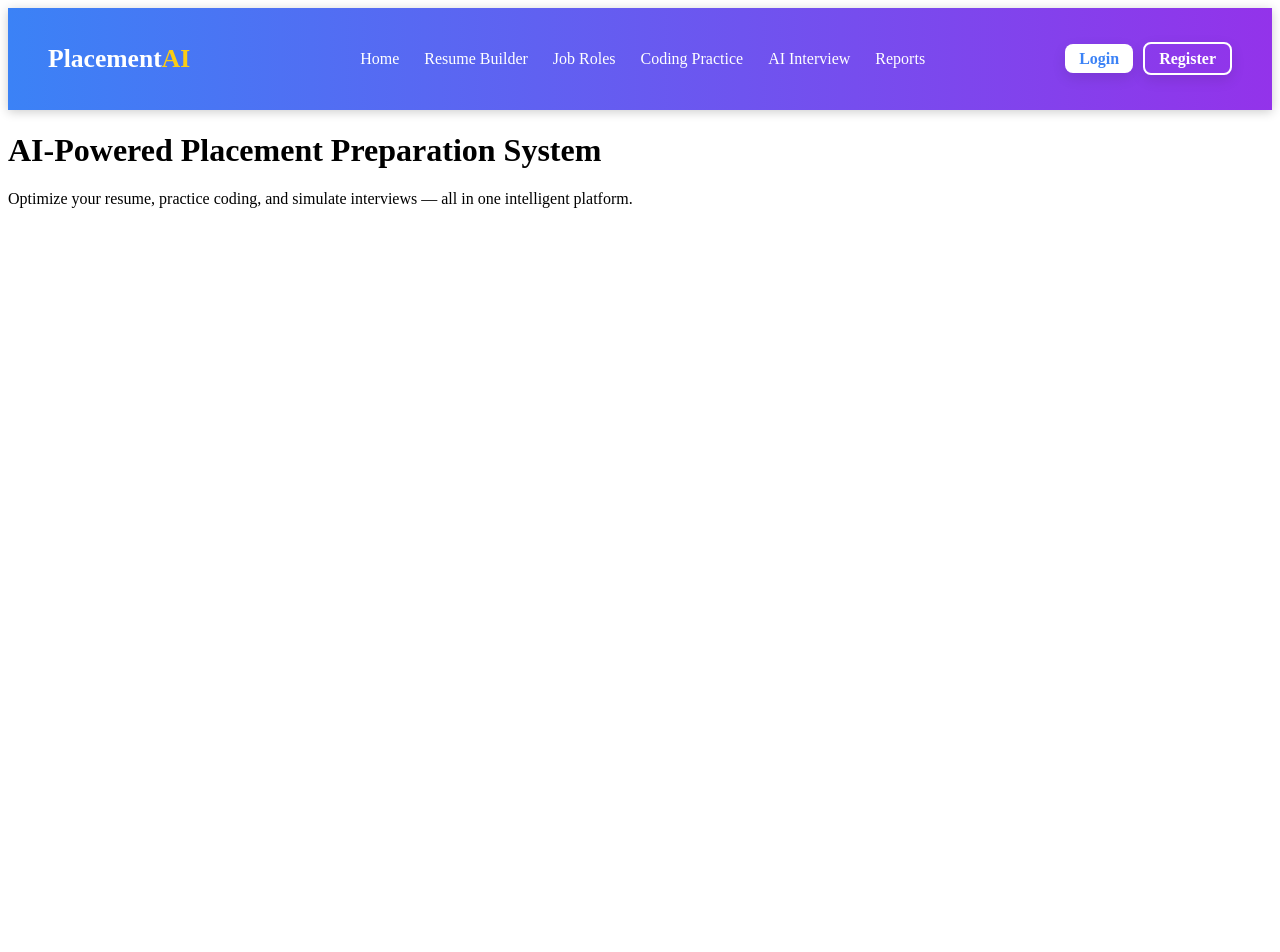
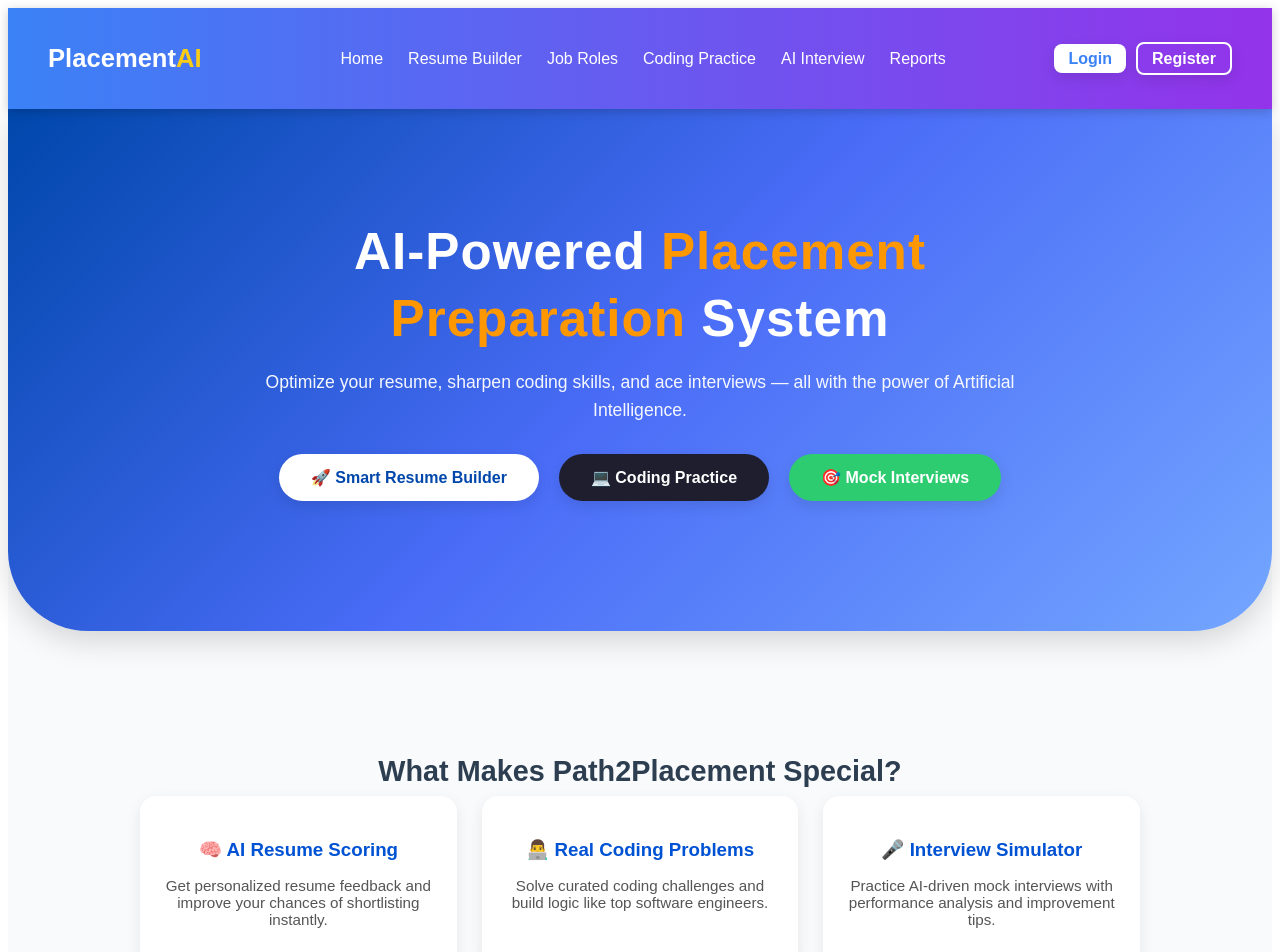
Before and after one commit to JayShinde01/Path2Placement, a React app in the folder frontend/: page / in a window 1280 px wide. Shown: the top 952 px of the page. Before the commit the page ends 800 px from the top, so only its background shows below. Built offline with nearby package versions, Linux system fonts and the light colour scheme; the HTML template or start-up script is replaced by a standard one.

Commit message:
UI updated

```diff
--- a/frontend/src/page_style/home.css
+++ b/frontend/src/page_style/home.css
@@ -1,78 +1,73 @@
-/* 🌟 Modern Glassmorphic UI — AI Resume Builder */
-
-.modern-home {
+/* Home Page Styling */
+.home-page {
   font-family: "Poppins", sans-serif;
-  background: linear-gradient(180deg, #f4f7ff 0%, #eef1f9 100%);
-  color: #1e1e2f;
+  background: #f9fafc;
+  color: #222;
   min-height: 100vh;
-  padding-bottom: 100px;
-  overflow-x: hidden;
 }
 
-/* 🦾 Hero Section */
+/* Hero Section */
 .hero-section {
-  background: linear-gradient(135deg, #0047ab, #4a6cf7, #73a6ff);
-  color: #fff;
+  background: linear-gradient(135deg, #0052d4, #6fb1fc);
+  color: white;
   text-align: center;
-  padding: 110px 25px 130px;
-  border-bottom-left-radius: 80px;
-  border-bottom-right-radius: 80px;
-  box-shadow: 0 10px 30px rgba(0, 0, 0, 0.15);
+  padding: 120px 20px;
 }
 
 .hero-title {
-  font-size: 3.2rem;
+  font-size: 2.8rem;
   font-weight: 700;
-  letter-spacing: 1px;
-  margin-bottom: 15px;
+  max-width: 800px;
+  margin: 0 auto;
+  line-height: 1.3;
+}
+
+.hero-title span {
+  color: #ff9800;
 }
 
 .hero-subtitle {
+  margin: 20px auto 40px;
+  max-width: 700px;
   font-size: 1.1rem;
-  max-width: 750px;
-  margin: 0 auto 30px;
-  opacity: 0.95;
-  line-height: 1.6;
+  opacity: 0.9;
 }
 
 .button-group {
   display: flex;
   justify-content: center;
-  gap: 20px;
   flex-wrap: wrap;
-  margin-top: 30px;
+  gap: 16px;
 }
 
-/* 🎯 Buttons */
 .btn {
   border: none;
-  padding: 14px 32px;
-  border-radius: 30px;
+  padding: 12px 28px;
+  border-radius: 25px;
   font-weight: 600;
-  font-size: 1rem;
   cursor: pointer;
-  transition: all 0.3s ease;
-  box-shadow: 0 5px 14px rgba(0, 0, 0, 0.1);
+  transition: 0.3s ease;
+  text-decoration: none;
 }
 
 .primary-btn {
   background-color: #ffffff;
-  color: #0047ab;
+  color: #0052d4;
 }
 
 .primary-btn:hover {
-  background-color: #e8efff;
-  transform: translateY(-3px);
+  background-color: #e3ecff;
+  transform: translateY(-2px);
 }
 
 .secondary-btn {
-  background-color: #1e1e2f;
+  background-color: #222;
   color: #fff;
 }
 
 .secondary-btn:hover {
-  background-color: #34364a;
-  transform: translateY(-3px);
+  background-color: #333;
+  transform: translateY(-2px);
 }
 
 .success-btn {
@@ -82,152 +77,59 @@
 
 .success-btn:hover {
   background-color: #28b463;
-  transform: translateY(-3px);
 }
 
-/* ⚙️ Main Container */
-.ai-container {
-  max-width: 950px;
-  margin: 60px auto;
-  padding: 0 20px;
+/* Features Section */
+.features-section {
+  margin-top: 60px;
+  text-align: center;
+  padding: 40px 20px;
 }
 
-/* 🧠 Section Titles */
 .section-title {
-  text-align: center;
+  font-size: 1.8rem;
   font-weight: 700;
-  font-size: 1.8rem;
-  color: #2c3e50;
-  margin-bottom: 8px;
+  color: #222;
+  margin-bottom: 30px;
 }
 
-.section-desc {
-  text-align: center;
-  color: #555;
-  margin-bottom: 40px;
-  font-size: 1rem;
+.features-grid {
+  display: grid;
+  grid-template-columns: repeat(auto-fit, minmax(280px, 1fr));
+  gap: 25px;
+  max-width: 1000px;
+  margin: 0 auto;
 }
 
-/* 📤 Upload Card (Glassmorphism Style) */
-.upload-card {
-  background: rgba(255, 255, 255, 0.8);
-  border-radius: 18px;
-  padding: 30px;
-  backdrop-filter: blur(10px);
-  box-shadow: 0 10px 25px rgba(0, 0, 0, 0.1);
-  transition: all 0.3s ease;
+.feature-card {
+  background: #fff;
+  border-radius: 16px;
+  padding: 25px;
+  box-shadow: 0 5px 15px rgba(0, 0, 0, 0.08);
+  transition: transform 0.3s ease, box-shadow 0.3s ease;
 }
 
-.upload-card:hover {
+.feature-card:hover {
   transform: translateY(-5px);
-  box-shadow: 0 12px 28px rgba(0, 0, 0, 0.12);
+  box-shadow: 0 8px 18px rgba(0, 0, 0, 0.15);
 }
 
-/* 📁 Upload Area */
-.upload-group {
-  display: flex;
-  flex-direction: column;
-  gap: 18px;
+.feature-card h3 {
+  color: #0052d4;
+  margin-bottom: 10px;
 }
 
-.upload-label {
-  background: #eef3ff;
-  border: 2px dashed #6c8bff;
-  padding: 14px;
-  border-radius: 12px;
-  text-align: center;
-  font-weight: 500;
-  color: #3654ff;
-  cursor: pointer;
-  transition: 0.25s;
+.feature-card p {
+  color: #555;
+  font-size: 0.95rem;
 }
 
-.upload-label:hover {
-  background: #e2e9ff;
-}
-
-.upload-label input {
-  display: none;
-}
-
-.file-name {
-  font-size: 0.95rem;
-  color: #333;
-  text-align: center;
-}
-
-/* ✅ Checkbox */
-.checkbox-label {
-  display: flex;
-  align-items: center;
-  gap: 10px;
-  margin-top: 5px;
-  cursor: pointer;
-  color: #333;
-}
-
-textarea {
-  border: 1px solid #dcdcdc;
-  border-radius: 10px;
-  padding: 12px;
-  resize: vertical;
-  font-family: inherit;
-  font-size: 1rem;
-  line-height: 1.5;
-  background: #fff;
-}
-
-/* 🧾 Results Section */
-.result-section {
-  margin-top: 35px;
-  background: #f9fbff;
-  border-radius: 16px;
-  padding: 25px;
-  box-shadow: 0 6px 18px rgba(0, 0, 0, 0.05);
-  border-left: 6px solid #4a6cf7;
-}
-
-.score-high {
-  color: #27ae60;
-  font-weight: 700;
-}
-
-.score-medium {
-  color: #f1c40f;
-  font-weight: 700;
-}
-
-.score-low {
-  color: #e74c3c;
-  font-weight: 700;
-}
-
-.resume-style {
-  margin: 20px 0;
-}
-
-.download-section {
-  text-align: center;
-  margin-top: 20px;
-}
-
-/* 📱 Responsive Design */
+/* Responsive */
 @media (max-width: 768px) {
   .hero-title {
-    font-size: 2.2rem;
+    font-size: 2rem;
   }
-
   .hero-section {
-    padding: 80px 20px;
-    border-radius: 0;
-  }
-
-  .button-group {
-    flex-direction: column;
-    align-items: center;
-  }
-
-  .upload-card {
-    padding: 22px;
+    padding: 90px 15px;
   }
 }
--- /dev/null
+++ b/frontend/src/page_style/resumehome.css
@@ -0,0 +1,233 @@
+/* 🌟 Modern Glassmorphic UI — AI Resume Builder */
+
+.modern-home {
+  font-family: "Poppins", sans-serif;
+  background: linear-gradient(180deg, #f4f7ff 0%, #eef1f9 100%);
+  color: #1e1e2f;
+  min-height: 100vh;
+  padding-bottom: 100px;
+  overflow-x: hidden;
+}
+
+/* 🦾 Hero Section */
+.hero-section {
+  background: linear-gradient(135deg, #0047ab, #4a6cf7, #73a6ff);
+  color: #fff;
+  text-align: center;
+  padding: 110px 25px 130px;
+  border-bottom-left-radius: 80px;
+  border-bottom-right-radius: 80px;
+  box-shadow: 0 10px 30px rgba(0, 0, 0, 0.15);
+}
+
+.hero-title {
+  font-size: 3.2rem;
+  font-weight: 700;
+  letter-spacing: 1px;
+  margin-bottom: 15px;
+}
+
+.hero-subtitle {
+  font-size: 1.1rem;
+  max-width: 750px;
+  margin: 0 auto 30px;
+  opacity: 0.95;
+  line-height: 1.6;
+}
+
+.button-group {
+  display: flex;
+  justify-content: center;
+  gap: 20px;
+  flex-wrap: wrap;
+  margin-top: 30px;
+}
+
+/* 🎯 Buttons */
+.btn {
+  border: none;
+  padding: 14px 32px;
+  border-radius: 30px;
+  font-weight: 600;
+  font-size: 1rem;
+  cursor: pointer;
+  transition: all 0.3s ease;
+  box-shadow: 0 5px 14px rgba(0, 0, 0, 0.1);
+}
+
+.primary-btn {
+  background-color: #ffffff;
+  color: #0047ab;
+}
+
+.primary-btn:hover {
+  background-color: #e8efff;
+  transform: translateY(-3px);
+}
+
+.secondary-btn {
+  background-color: #1e1e2f;
+  color: #fff;
+}
+
+.secondary-btn:hover {
+  background-color: #34364a;
+  transform: translateY(-3px);
+}
+
+.success-btn {
+  background-color: #2ecc71;
+  color: #fff;
+}
+
+.success-btn:hover {
+  background-color: #28b463;
+  transform: translateY(-3px);
+}
+
+/* ⚙️ Main Container */
+.ai-container {
+  max-width: 950px;
+  margin: 60px auto;
+  padding: 0 20px;
+}
+
+/* 🧠 Section Titles */
+.section-title {
+  text-align: center;
+  font-weight: 700;
+  font-size: 1.8rem;
+  color: #2c3e50;
+  margin-bottom: 8px;
+}
+
+.section-desc {
+  text-align: center;
+  color: #555;
+  margin-bottom: 40px;
+  font-size: 1rem;
+}
+
+/* 📤 Upload Card (Glassmorphism Style) */
+.upload-card {
+  background: rgba(255, 255, 255, 0.8);
+  border-radius: 18px;
+  padding: 30px;
+  backdrop-filter: blur(10px);
+  box-shadow: 0 10px 25px rgba(0, 0, 0, 0.1);
+  transition: all 0.3s ease;
+}
+
+.upload-card:hover {
+  transform: translateY(-5px);
+  box-shadow: 0 12px 28px rgba(0, 0, 0, 0.12);
+}
+
+/* 📁 Upload Area */
+.upload-group {
+  display: flex;
+  flex-direction: column;
+  gap: 18px;
+}
+
+.upload-label {
+  background: #eef3ff;
+  border: 2px dashed #6c8bff;
+  padding: 14px;
+  border-radius: 12px;
+  text-align: center;
+  font-weight: 500;
+  color: #3654ff;
+  cursor: pointer;
+  transition: 0.25s;
+}
+
+.upload-label:hover {
+  background: #e2e9ff;
+}
+
+.upload-label input {
+  display: none;
+}
+
+.file-name {
+  font-size: 0.95rem;
+  color: #333;
+  text-align: center;
+}
+
+/* ✅ Checkbox */
+.checkbox-label {
+  display: flex;
+  align-items: center;
+  gap: 10px;
+  margin-top: 5px;
+  cursor: pointer;
+  color: #333;
+}
+
+textarea {
+  border: 1px solid #dcdcdc;
+  border-radius: 10px;
+  padding: 12px;
+  resize: vertical;
+  font-family: inherit;
+  font-size: 1rem;
+  line-height: 1.5;
+  background: #fff;
+}
+
+/* 🧾 Results Section */
+.result-section {
+  margin-top: 35px;
+  background: #f9fbff;
+  border-radius: 16px;
+  padding: 25px;
+  box-shadow: 0 6px 18px rgba(0, 0, 0, 0.05);
+  border-left: 6px solid #4a6cf7;
+}
+
+.score-high {
+  color: #27ae60;
+  font-weight: 700;
+}
+
+.score-medium {
+  color: #f1c40f;
+  font-weight: 700;
+}
+
+.score-low {
+  color: #e74c3c;
+  font-weight: 700;
+}
+
+.resume-style {
+  margin: 20px 0;
+}
+
+.download-section {
+  text-align: center;
+  margin-top: 20px;
+}
+
+/* 📱 Responsive Design */
+@media (max-width: 768px) {
+  .hero-title {
+    font-size: 2.2rem;
+  }
+
+  .hero-section {
+    padding: 80px 20px;
+    border-radius: 0;
+  }
+
+  .button-group {
+    flex-direction: column;
+    align-items: center;
+  }
+
+  .upload-card {
+    padding: 22px;
+  }
+}
--- a/frontend/src/pages/Home.jsx
+++ b/frontend/src/pages/Home.jsx
@@ -1,20 +1,62 @@
 import { Link } from "react-router-dom";
 import "../page_style/home.css";
-import Navbar from "../components/Navbar";   // ⬅️ Import Navbar
+import Navbar from "../components/Navbar";
 
 export default function Home() {
   return (
     <div className="home-page">
-      <Navbar />   {/* ⬅️ Add Navbar here */}
+      <Navbar />
 
-      <div className="home-container">
-        <h1 className="home-title">AI-Powered Placement Preparation System</h1>
-        <p className="home-subtitle">
-          Optimize your resume, practice coding, and simulate interviews — all in one intelligent platform.
-        </p>
+      <section className="hero-section">
+        <div className="hero-content">
+          <h1 className="hero-title">
+            AI-Powered <span>Placement Preparation</span> System
+          </h1>
+          <p className="hero-subtitle">
+            Optimize your resume, sharpen coding skills, and ace interviews —
+            all with the power of Artificial Intelligence.
+          </p>
 
+          <div className="button-group">
+            <Link to="/resume" className="btn primary-btn">
+              🚀 Smart Resume Builder
+            </Link>
+            <Link to="/coding" className="btn secondary-btn">
+              💻 Coding Practice
+            </Link>
+            <Link to="/interview" className="btn success-btn">
+              🎯 Mock Interviews
+            </Link>
+          </div>
+        </div>
+      </section>
 
-      </div>
+      <section className="features-section">
+        <h2 className="section-title">What Makes Path2Placement Special?</h2>
+        <div className="features-grid">
+          <div className="feature-card">
+            <h3>🧠 AI Resume Scoring</h3>
+            <p>
+              Get personalized resume feedback and improve your chances of
+              shortlisting instantly.
+            </p>
+          </div>
+          <div className="feature-card">
+            <h3>👨‍💻 Real Coding Problems</h3>
+            <p>
+              Solve curated coding challenges and build logic like top software
+              engineers.
+            </p>
+          </div>
+          <div className="feature-card">
+            <h3>🎤 Interview Simulator</h3>
+            <p>
+              Practice AI-driven mock interviews with performance analysis and
+              improvement tips.
+            </p>
+          </div>
+        </div>
+      </section>
     </div>
   );
 }
--- a/frontend/src/pages/Login.jsx
+++ b/frontend/src/pages/Login.jsx
@@ -3,7 +3,7 @@ import axios from "axios";
 import { useNavigate, Link } from "react-router-dom";
 import "../page_style/login.css";
 import Navbar from "../components/Navbar"
-import API_BASE_URL from "../api"
+import {API_BASE_URL} from "../api"
 
 export default function Login() {
   const [email, setEmail] = useState("");
--- a/frontend/src/pages/ResumeBuilderFront.jsx
+++ b/frontend/src/pages/ResumeBuilderFront.jsx
@@ -2,7 +2,7 @@ import { useNavigate } from "react-router-dom";
 import { useState, useEffect } from "react";
 import axios from "axios";
 import Navbar from "../components/Navbar";
-import "../page_style/home.css";
+import "../page_style/resumehome.css";
 import {
   CircularProgress,
   Snackbar,
@@ -16,7 +16,7 @@ import {
   Typography,
   Divider,
 } from "@mui/material";
-import { ML_API_URl } from "../api";
+import { ML_API_URL } from "../api";
 
 export default function ResumeBuilderFront() {
   const navigate = useNavigate();
```
